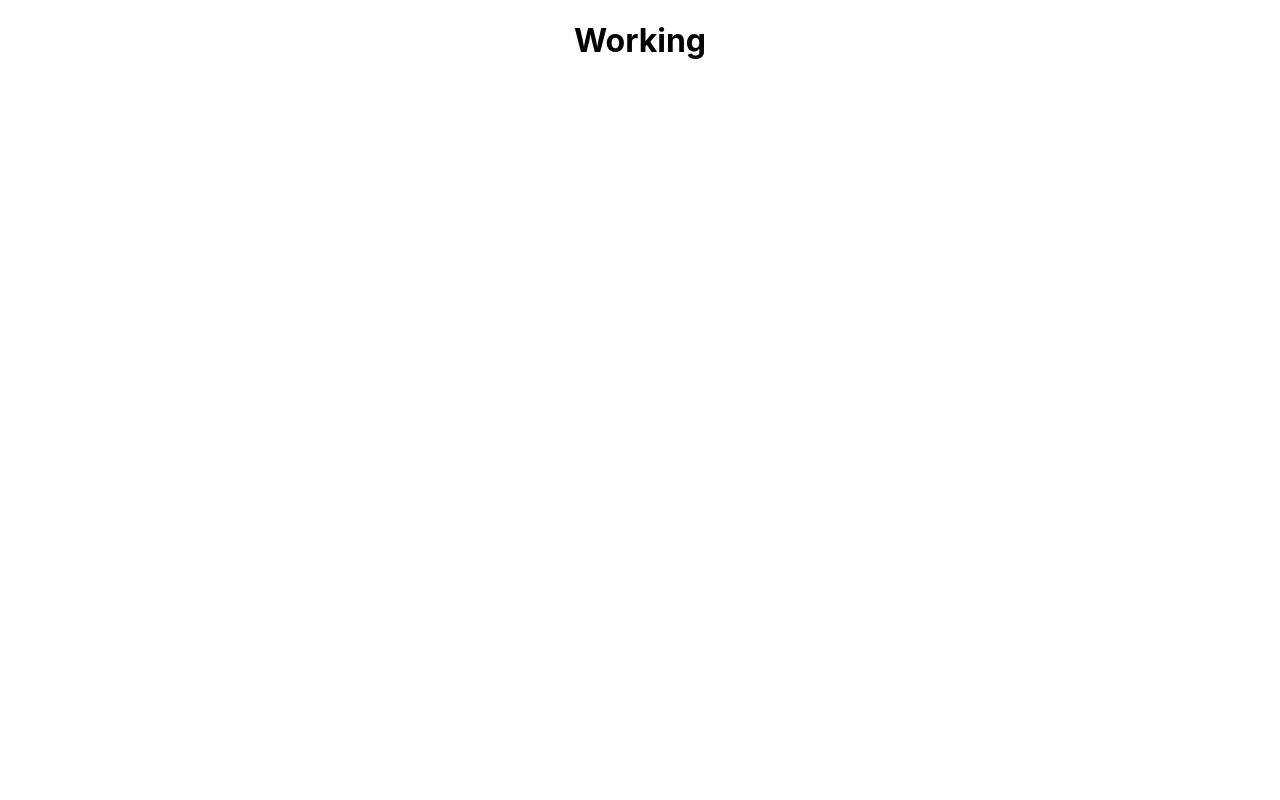
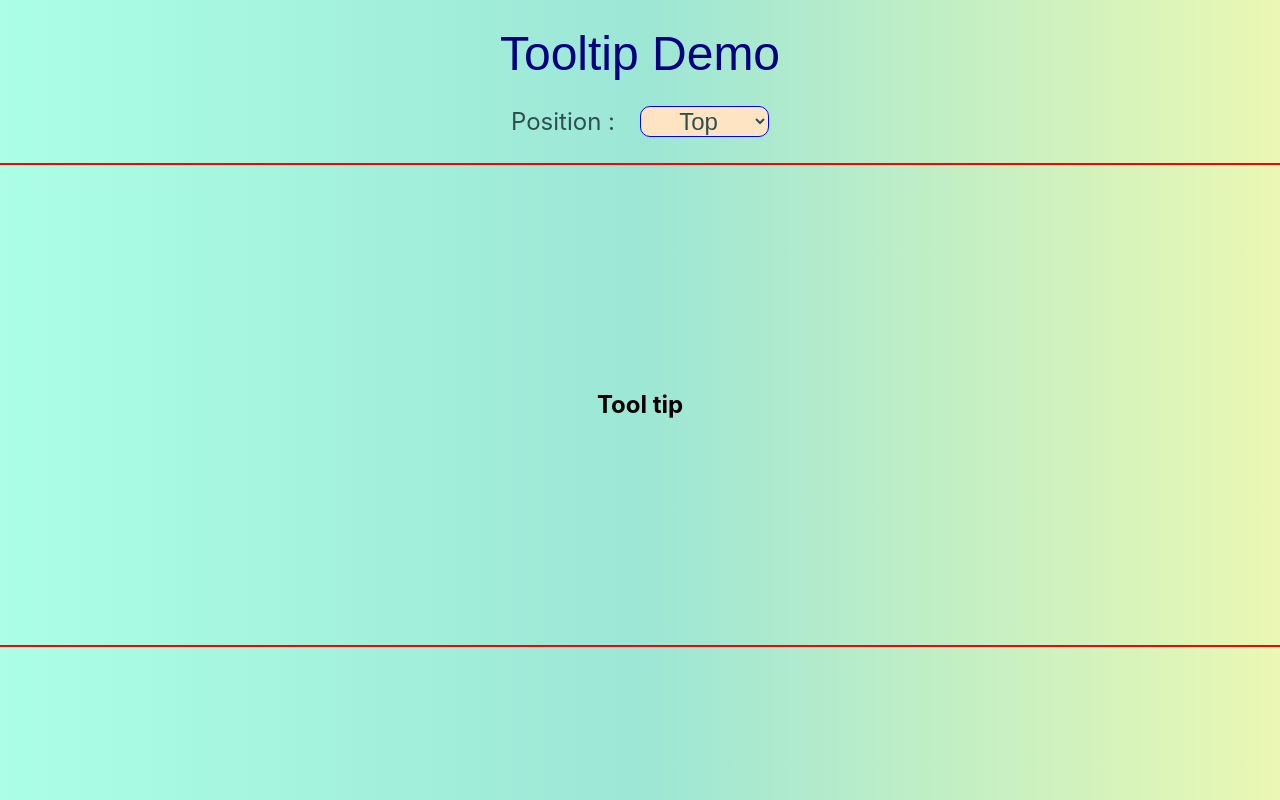
Before and after one commit to dheerajk7/Tooltip-react, a React (Create React App) app: page / in a window 1280 px wide. Built offline with nearby package versions, Linux system fonts and the light colour scheme.

Commit message:
add dropdown for position option

```diff
--- a/src/assets/css/App.css
+++ b/src/assets/css/App.css
@@ -2,4 +2,46 @@
   display: flex;
   align-items: center;
   flex-direction: column;
+  background: linear-gradient(to right, #7cffd7a3, #7bdec7bf, #d7f16c85);
+  height: 100vh;
 }
+
+h1 {
+  color: red;
+  background-color: blue;
+  padding: 2%;
+}
+
+.heading {
+  font-size: 3rem;
+  padding: 2%;
+  font-family: sans-serif;
+  color: navy;
+  font-weight: 500;
+}
+
+.dropdown-container {
+  display: flex;
+  justify-content: center;
+  align-items: center;
+}
+
+.dropdown-heading {
+  font-size: 1.5rem;
+  margin-right: 25px;
+  color: darkslategray;
+}
+
+select {
+  font-size: 1.5rem;
+  background: bisque;
+  color: darkslategray;
+  border: 1px solid blue;
+  width: 129px;
+  text-align: center;
+  border-radius: 10px;
+}
+
+select:focus {
+  outline: none;
+}
--- /dev/null
+++ b/src/assets/css/tooltip.css
@@ -0,0 +1,10 @@
+.tooltip-container {
+  display: flex;
+  flex-direction: column;
+  align-items: center;
+  justify-content: center;
+  height: 60%;
+  border: 2px solid red;
+  width: 100%;
+  margin-top: 2%;
+}
--- a/src/components/App.js
+++ b/src/components/App.js
@@ -1,12 +1,44 @@
-import React from 'react';
+import React, { Component } from 'react';
 import '../assets/css/App.css';
+import Tooltip from './Tooltip';
 
-function App() {
-  return (
-    <div className="App">
-    <h1>Working</h1>
-    </div>
-  );
+class App extends Component {
+  constructor(props) {
+    super(props);
+    this.state = {
+      isHovered: false,
+    };
+  }
+
+  handleOnMouseEnter = () => {
+    this.setState({
+      isHovered: true,
+    });
+  };
+
+  handleOnMouseLeave = () => {
+    this.setState({
+      isHovered: false,
+    });
+  };
+
+  render() {
+    return (
+      <div className="App">
+        <div className="heading">Tooltip Demo</div>
+        <div className="dropdown-container">
+          <div className="dropdown-heading">Position : </div>
+          <select name="position">
+            <option value="top">Top</option>
+            <option value="botton">Bottom</option>
+            <option value="left">Left</option>
+            <option value="right">Right</option>
+          </select>
+        </div>
+        <Tooltip isHovered={this.state.isHovered} />
+      </div>
+    );
+  }
 }
 
 export default App;
--- /dev/null
+++ b/src/components/Tooltip.js
@@ -0,0 +1,15 @@
+import React, { Component } from 'react';
+import '../assets/css/tooltip.css';
+
+class Tooltip extends Component {
+  render() {
+    const { isHovered } = this.props;
+    return (
+      <div className="tooltip-container">
+        {isHovered ? <h2>ToolTip Hovered</h2> : <h2>Tool tip</h2>}
+      </div>
+    );
+  }
+}
+
+export default Tooltip;
```
Also changed, not shown: 1 other file (tests, documents, lock files or other folders).
